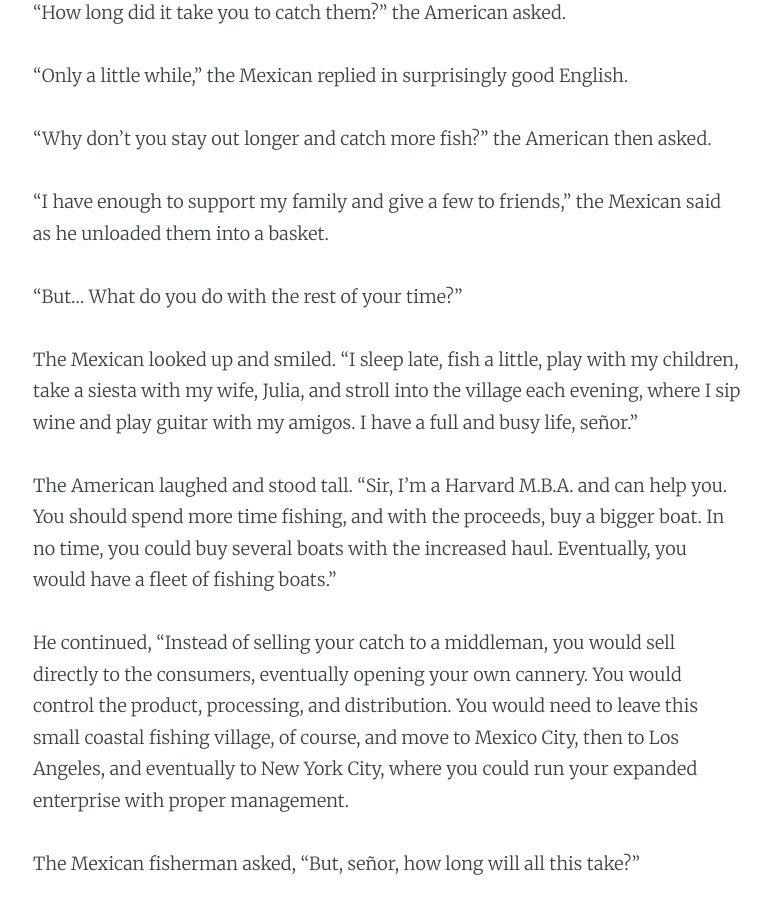
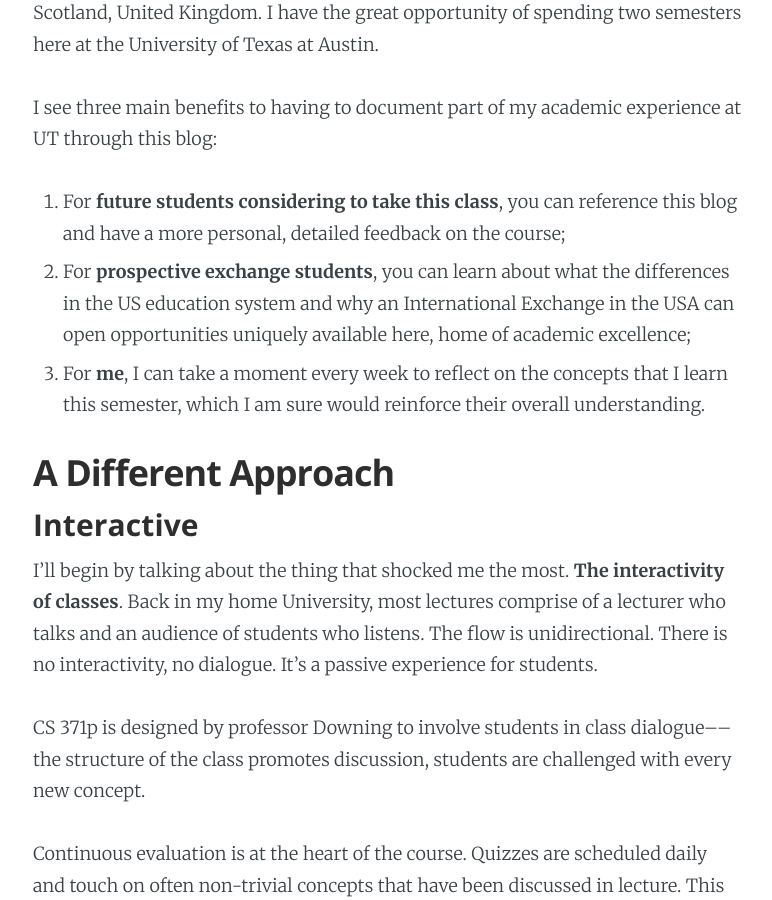
Before and after one commit to gvsi/cs371p, a Jekyll site: the page built from _posts/2016-08-27-week-one.md, in a window 1280 px wide and 900 px high, scrolled down 692 px. Shown: the whole window, without its empty margins (252-1024 px from the left). Built offline with Jekyll 4.4.1, drawn with Linux system fonts in a browser that asks for light colours; nearby versions of some CDN libraries; some of the changed text lies outside the part shown.

Commit message:
Add  week 1 introduction

```diff
--- a/_posts/2016-08-27-week-one.md
+++ b/_posts/2016-08-27-week-one.md
@@ -11,36 +11,27 @@ navigation: True
 logo: 'assets/images/logo.png'
 ---
 
-An American businessman took a vacation to a small coastal Mexican village on doctor’s orders. Unable to sleep after an urgent phone call from the office the first morning, he walked out to the pier to clear his head. A small boat with just one fisherman had docked, and inside the boat were several large yellowfin tuna. The American complimented the Mexican on the quality of his fish.
+Hello, world!
 
-“How long did it take you to catch them?” the American asked.
+This is my first class in UT and UTCS, and I could not be happier that CS 371p taught by professor Downing is the one marking this milestone.
 
-“Only a little while,” the Mexican replied in surprisingly good English.
+For context, I am an Exchange student from the University of Edinburgh in Scotland, United Kingdom. I have the great opportunity of spending two semesters here at the University of Texas at Austin.
 
-“Why don’t you stay out longer and catch more fish?” the American then asked.
+I see three main benefits to having to document part of my academic experience at UT through this blog:
 
-“I have enough to support my family and give a few to friends,” the Mexican said as he unloaded them into a basket.
+1. For **future students considering to take this class**, you can reference this blog and have a more personal, detailed feedback on the course;
+2. For **prospective exchange students**, you can learn about what the differences in the US education system and why an International Exchange in the USA can open opportunities uniquely available here, home of academic excellence;
+3. For **me**, I can take a moment every week to reflect on the concepts that I learn this semester, which I am sure would reinforce their overall understanding.
 
-“But… What do you do with the rest of your time?”
+## A Different Approach
+### Interactive
+I'll begin by talking about the thing that shocked me the most. **The interactivity of classes**. Back in my home University, most lectures comprise of a lecturer who talks and an audience of students who listens. The flow is unidirectional. There is no interactivity, no dialogue. It's a passive experience for students.
 
-The Mexican looked up and smiled. “I sleep late, fish a little, play with my children, take a siesta with my wife, Julia, and stroll into the village each evening, where I sip wine and play guitar with my amigos. I have a full and busy life, señor.”
+CS 371p is designed by professor Downing to involve students in class dialogue––the structure of the class promotes discussion, students are challenged with every new concept.
 
-The American laughed and stood tall. “Sir, I’m a Harvard M.B.A. and can help you. You should spend more time fishing, and with the proceeds, buy a bigger boat. In no time, you could buy several boats with the increased haul. Eventually, you would have a fleet of fishing boats.”
+Continuous evaluation is at the heart of the course. Quizzes are scheduled daily and touch on often non-trivial concepts that have been discussed in lecture. This motivates me to gain a much deeper understanding of the subject, and decreases the chances of falling behind.
 
-He continued, “Instead of selling your catch to a middleman, you would sell directly to the consumers, eventually opening your own cannery. You would control the product, processing, and distribution. You would need to leave this small coastal fishing village, of course, and move to Mexico City, then to Los Angeles, and eventually to New York City, where you could run your expanded enterprise with proper management.
+### Social
+As was mentioned in class, Computer Science students are one of the most anti-social groups in the University. Paradoxically, development teams in most companies are all designed to be collaborative environments. Effective communication is essential in creating the dynamics for the development of successful products.
 
-The Mexican fisherman asked, “But, señor, how long will all this take?”
-
-To which the American replied, “15-20 years, 25 tops.”
-
-“But what then, señor?”
-
-The American laughed and said, “That’s the best part. When the time is right, you would announce an IPO and sell your company stock to the public and become very rich. You would make millions.”
-
-“Millions señor? Then what?"
-
-“Then you would retire and move to a small coastal fishing village, where you would sleep late, fish a little, play with your kids, take a siesta with your wife, and stroll in to the village in the evenings where you could sip wine and play your guitar with your amigos.”
-
-Adapted from the "Anekdote zur Senkung der Arbeitsmoral" by **Heinrich Böll**
-
-An influential German write and Nobel Prize for Literature in 1972.
+CS 371p aims to provide an experience that simulates as much as possible a real working environment in an academic setting. An awkward "meet-your-neighbors" moment was forced on us the first minutes of class. Projects were introduced as being meant to be worked on as pairs of students.
```
Also changed, not shown: other parts of _posts/2016-08-27-week-one.md (+1 -1 lines).
